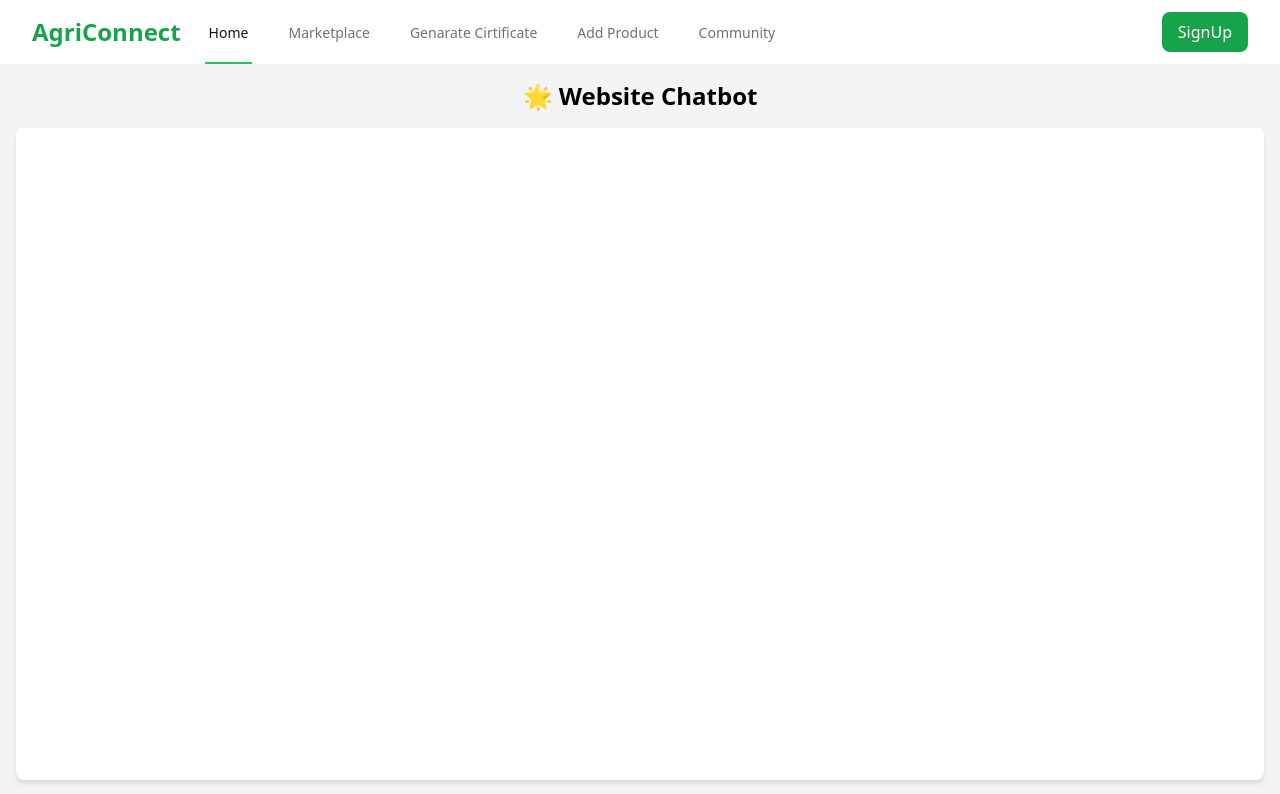
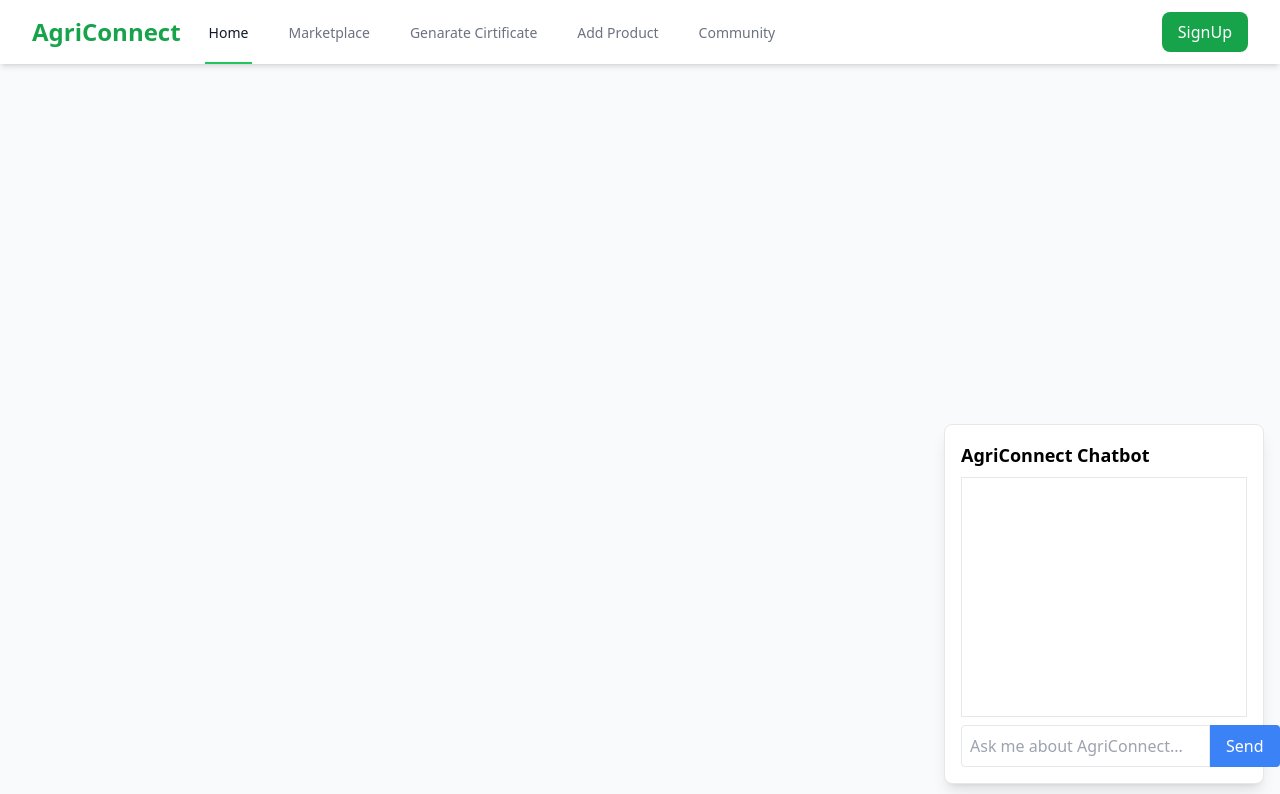
Before and after one commit to Uvesh99/AgriConnect, a React (Vite) app in the folder Frontend/: page /messages in a window 1280 px wide. Shown: the top 794 px of the page. Built offline with nearby package versions, Linux system fonts and the light colour scheme.

Commit message:
connect review section

```diff
--- a/Frontend/src/apis/Product_apis/Product.js
+++ b/Frontend/src/apis/Product_apis/Product.js
@@ -129,3 +129,25 @@ export const GetBigProducts = async (productId) => {
     throw error;
   }
   };
+
+export const submitReview = async (productId, rating, review) => {
+  const token = localStorage.getItem('authToken');
+
+  const config = {
+      headers: {
+          'Authorization': `Bearer ${token}`,
+          'Content-Type': 'application/json'
+      }
+  };
+    try {
+        const response = await axios.post(`${API_URL}/api/review`, {
+            productId,
+            rating,
+            review
+        },config);
+        return response.data;
+    } catch (error) {
+        console.error('Error submitting review:', error);
+        throw error;
+    }
+};
--- a/Frontend/src/components/Chatbot.jsx
+++ b/Frontend/src/components/Chatbot.jsx
@@ -1,82 +1,73 @@
-// Single File ChatBot Component
-
-import React, { useState } from 'react';
-import axios from 'axios';
-import { AiOutlineSend } from 'react-icons/ai';
+// src/components/Chatbot.jsx
+import { useState } from "react";
 
 const Chatbot = () => {
   const [messages, setMessages] = useState([]);
   const [input, setInput] = useState("");
+  const API_KEY = "AIzaSyAF5WnWgLOWJthnfD6_KpSuD7eI5FdAQBk";
 
-  const getChatResponse = async (message) => {
-    try {
-      const response = await axios.post('https://generativelanguage.googleapis.com/v1beta/models/gemini-2.0-flash:generateContent?key=AIzaSyCke4DnreRsYq14UPf4-qmQr0qiB1mF6lg', {
-        model: "gemini-2.0-flash",
-        messages: [
-          { role: "system", content: "You are a helpful chatbot for my website." },
-          { role: "user", content: message },
-        ],
-      }, {
-        headers: {
-          'Authorization': 'AIzaSyCke4DnreRsYq14UPf4-qmQr0qiB1mF6lg',
-          'Content-Type': 'application/json',
-        },
-      });
-      return response.data.choices[0].message.content;
-    } catch (error) {
-      console.error("Error fetching response:", error);
-      return "Oops! Something went wrong.";
-    }
-  };
-
-  const handleSend = async () => {
+  const sendMessage = async () => {
     if (!input.trim()) return;
 
-    const userMessage = { role: "user", content: input };
-    setMessages((prev) => [...prev, userMessage]);
+    const userMessage = { sender: "user", text: input };
+    setMessages([...messages, userMessage]);
+
+    const agriconnectInfo = `
+      AgriConnect is a platform that bridges natural farmers with conscious consumers.
+      It helps farmers find reliable markets while ensuring consumers get transparency about natural farming products.
+      Key features:
+      - Farmer verification through digital certification.
+      - Consumer traceability via QR codes for tracking product origins, farming methods, and certifications.
+      - A direct marketplace that connects verified farmers to consumers, reducing intermediary costs and ensuring fair pricing.
+      Respond briefly to user queries based on this mission and functionality.
+    `;
 
     try {
-        const botResponse = await getChatResponse(input);
-        console.log(botResponse);
+      const response = await fetch(
+        `https://generativelanguage.googleapis.com/v1beta/models/gemini-2.0-flash:generateContent?key=${API_KEY}`,
+        {
+          method: "POST",
+          headers: { "Content-Type": "application/json" },
+          body: JSON.stringify({
+            contents: [{ parts: [{ text: `User Query: ${input}\n\n${agriconnectInfo}` }] }],
+          }),
+        }
+      );
 
-      setMessages((prev) => [...prev, { role: "bot", content: botResponse }]);
+      const data = await response.json();
+      const botReply = data?.candidates?.[0]?.content?.parts?.[0]?.text || "Sorry, I couldn't understand that.";
+
+      setMessages([...messages, userMessage, { sender: "bot", text: botReply }]);
     } catch (error) {
-      console.error(error);
+      setMessages([...messages, userMessage, { sender: "bot", text: "Error fetching response." }]);
     }
 
     setInput("");
   };
 
   return (
-    <div className="flex flex-col justify-between h-screen p-4 bg-gray-100">
-      <h1 className="text-2xl font-semibold mb-4 text-center">🌟 Website Chatbot</h1>
-
-      <div className="flex-grow overflow-y-auto bg-white p-4 rounded-lg shadow-md space-y-3">
-        {messages.map((msg, index) => (
-          <div
-            key={index}
-            className={`p-3 rounded-xl ${
-              msg.role === "user" ? "bg-blue-500 text-white self-end" : "bg-gray-200 text-black self-start"
-            }`}
-          >
-            {msg.content}
+    <div className="fixed bottom-4 right-4 w-80 bg-white shadow-lg rounded-lg p-4 border">
+      <h2 className="text-lg font-semibold mb-2">AgriConnect Chatbot</h2>
+      <div className="h-60 overflow-y-auto border p-2 mb-2">
+        {messages.map((msg, i) => (
+          <div key={i} className={`mb-1 ${msg.sender === "user" ? "text-right" : "text-left"}`}>
+            <span className={`inline-block px-2 py-1 rounded-lg ${msg.sender === "user" ? "bg-blue-200" : "bg-gray-200"}`}>
+              {msg.text}
+            </span>
           </div>
         ))}
       </div>
-
-      <div className="flex items-center mt-4">
+      <div className="flex">
         <input
+          className="flex-1 border rounded-l p-2"
           type="text"
-          className="flex-grow p-3 border-2 border-gray-300 rounded-l-lg focus:outline-none"
-          placeholder="Type your message..."
+          placeholder="Ask me about AgriConnect..."
           value={input}
           onChange={(e) => setInput(e.target.value)}
+          onKeyPress={(e) => e.key === "Enter" && sendMessage()}
         />
-        <button
-          onClick={handleSend}
-          className="p-3 bg-blue-500 text-white rounded-r-lg hover:bg-blue-600 flex items-center justify-center"
-        >
-          <AiOutlineSend size={24} />
+        <button className="bg-blue-500 text-white px-4 rounded-r" onClick={sendMessage}>
+          Send
         </button>
       </div>
     </div>
--- a/Frontend/src/pages/Marketplace.jsx
+++ b/Frontend/src/pages/Marketplace.jsx
@@ -39,6 +39,7 @@ import { MenuItem, Select, InputLabel, FormControl } from '@mui/material';
 import { updateProduct, deleteProduct } from '../apis/Product_apis/Product.js';
 import { createOrder } from '../apis/Product_apis/Product.js';
 import { useNavigate } from 'react-router-dom';
+import { submitReview } from '../apis/Product_apis/Product.js';
 
 export default function Marketplace() {
   const [products, setProducts] = useState([]);
@@ -50,6 +51,8 @@ export default function Marketplace() {
   const [quantity, setQuantity] = useState(1);
   const [productIdToBuy, setProductIdToBuy] = useState(null);
   const [unit, setUnit] = useState('kg');
+  const [newReview, setNewReview] = useState('');
+    const [newRating, setNewRating] = useState(1);
 
   const navigate = useNavigate();
 
@@ -193,10 +196,31 @@ export default function Marketplace() {
     }
   };
 
+  // const handleNavigate = (productId) => {
+
+  //   navigate(`/bid/${productId}`);
+  // };
+
   const handleNavigate = (productId) => {
-
-    navigate(`/bid/${productId}`);
+    if (window.confirm("Are you sure you want to place a bulk order?")) {
+      navigate(`/bid/${productId}`);
+    }
   };
+
+  const handleSubmitReview = async (e) => {
+    e.preventDefault();
+    if (!selectedProduct) return;
+    try {
+        await submitReview(selectedProduct.id, newRating, newReview);
+        alert('Review submitted successfully!');
+        setNewReview('');
+        setNewRating(1);
+
+    } catch (error) {
+        console.error('Failed to submit review:', error);
+        alert('Failed to submit review. Please try again later.');
+    }
+};
 
   const userRole = localStorage.getItem('role');
 const userId = localStorage.getItem('userId');
@@ -628,7 +652,50 @@ const userId = localStorage.getItem('userId');
                      </Paper>
                    </Grid>
                  </Grid>
-               </DialogContent>
+              </DialogContent>
+
+              <Dialog open={dialogOpen} onClose={handleCloseDialog}>
+                {selectedProduct && (
+                    <>
+                        {/* Existing dialog content */}
+
+                        <DialogContent>
+                            {/* Existing product details */}
+
+                            {/* Review Section */}
+                            <div style={{ marginTop: '20px' }}>
+                                <Typography variant="h6">Add a Review</Typography>
+                                <TextField
+                                    fullWidth
+                                    label="Your Review"
+                                    multiline
+                                    rows={4}
+                                    value={newReview}
+                                    onChange={(e) => setNewReview(e.target.value)}
+                                    variant="outlined"
+                                />
+                                <TextField
+                                    fullWidth
+                                    label="Your Rating"
+                                    type="number"
+                                    inputProps={{ min: 1, max: 5 }} // Limit range to 1-5
+                                    value={newRating}
+                                    onChange={(e) => setNewRating(e.target.value)}
+                                    variant="outlined"
+                                    style={{ marginTop: '10px' }}
+                                />
+                                <Button onClick={handleSubmitReview} variant="contained" color="primary" style={{ marginTop: '10px' }}>
+                                    Submit Review
+                                </Button>
+                            </div>
+                        </DialogContent>
+
+                        <DialogActions>
+                            <Button onClick={handleCloseDialog}>Close</Button>
+                        </DialogActions>
+                    </>
+                )}
+            </Dialog>
                <DialogActions
                  sx={{
                    padding: '24px',
@@ -656,17 +723,30 @@ const userId = localStorage.getItem('userId');
                    Buy Now
                 </Button>
 
-                <Button
+                {/* <Button
                      variant="contained"
                      startIcon={<ShoppingCart />}
                      sx={{
                        backgroundColor: 'green',
                        '&:hover': { backgroundColor: 'black', color: 'white' }
                      }}
-                     onClick={handleNavigate(selectedProduct.id)}
+
                    >
                      Order in bulk
-                </Button>
+                </Button> */}
+
+                <Button
+  variant="contained"
+  startIcon={<ShoppingCart />}
+  sx={{
+    backgroundColor: 'green',
+    '&:hover': { backgroundColor: 'black', color: 'white' }
+  }}
+  onClick={() => handleNavigate(selectedProduct?.id)}
+  disabled={!selectedProduct} // Prevents errors if selectedProduct is undefined
+>
+  Order in bulk
+</Button>
 
                  <Button
                    variant="contained"
```
